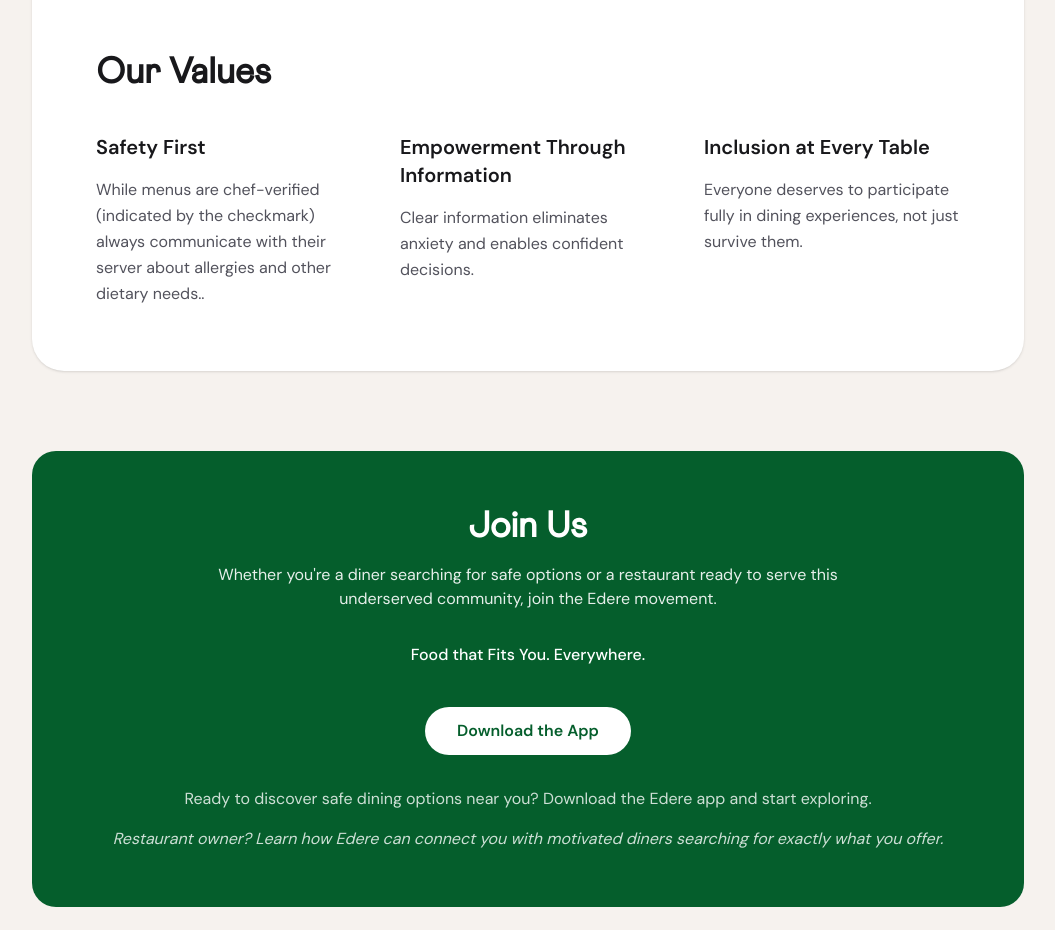
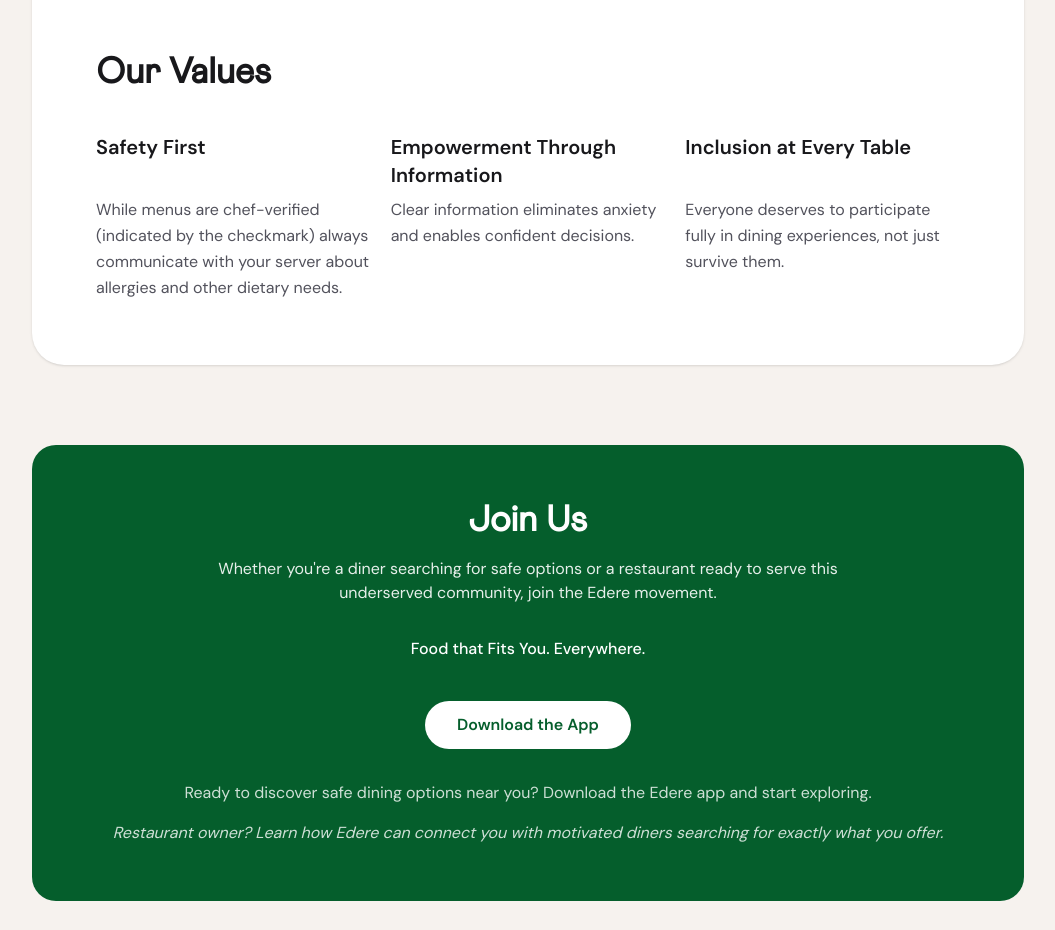
Before and after one commit to rifat-two-eight/edere_admin, a Next.js app: page /mission in a window 1280 px wide. Shown: the part 1120-2050 px from the top of the page, without its empty margins (112-1167 px from the left). Built offline with nearby package versions, Linux system fonts and the light colour scheme.

Commit message:
long time

```diff
--- a/app/mission/page.tsx
+++ b/app/mission/page.tsx
@@ -92,12 +92,12 @@
                                 Our Values
                             </h2>
 
-                            <div className="grid md:grid-cols-3 gap-12">
+                            <div className="grid md:grid-cols-3 gap-5">
                                 {[
                                     {
                                         title: "Safety First",
                                         desc:
-                                            "While menus are chef-verified (indicated by the checkmark) always communicate with their server about allergies and other dietary needs..",
+                                            "While menus are chef-verified (indicated by the checkmark) always communicate with your server about allergies and other dietary needs.",
                                     },
                                     {
                                         title: "Empowerment Through Information",
@@ -111,7 +111,7 @@
                                     },
                                 ].map((item) => (
                                     <div key={item.title}>
-                                        <h3 className="font-semibold text-xl text-zinc-900 mb-4">
+                                        <h3 className="font-semibold text-xl text-zinc-900 h-16">
                                             {item.title}
                                         </h3>
                                         <p className="text-base leading-relaxed text-zinc-600">
```
